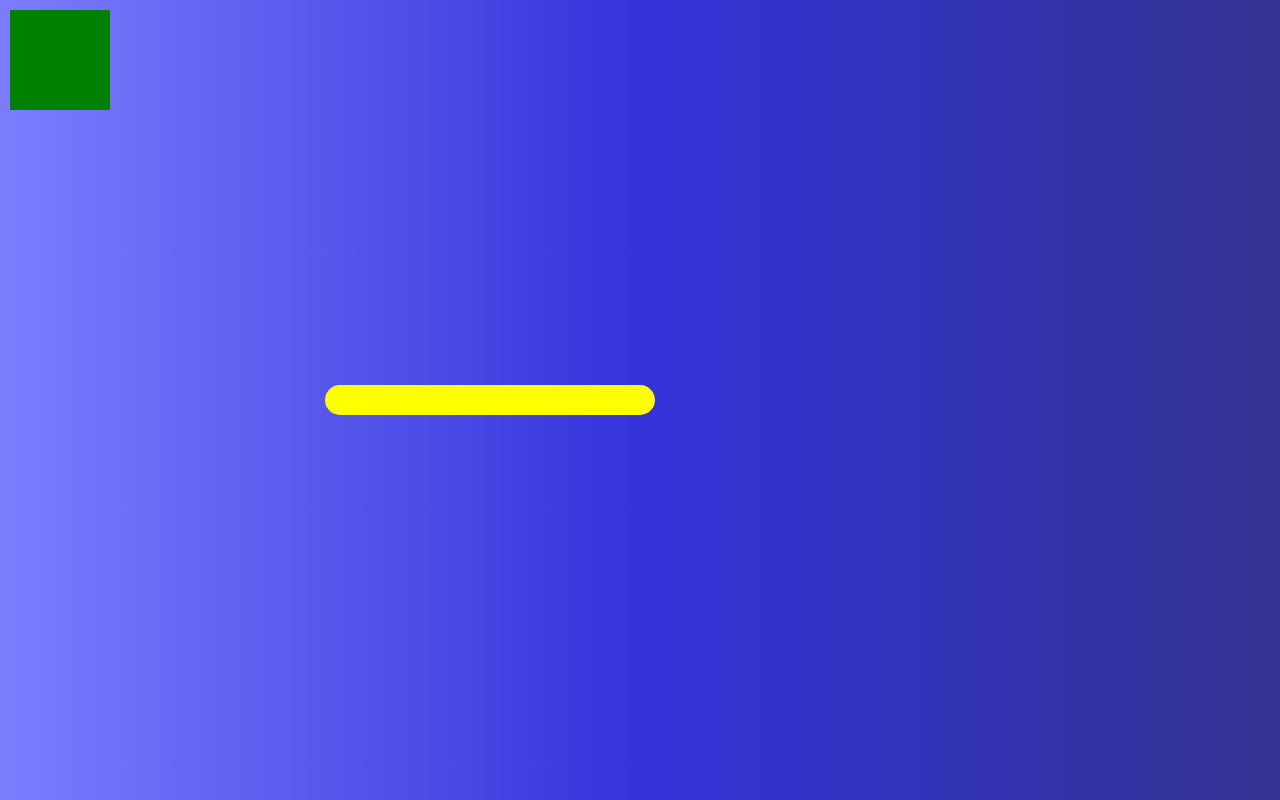
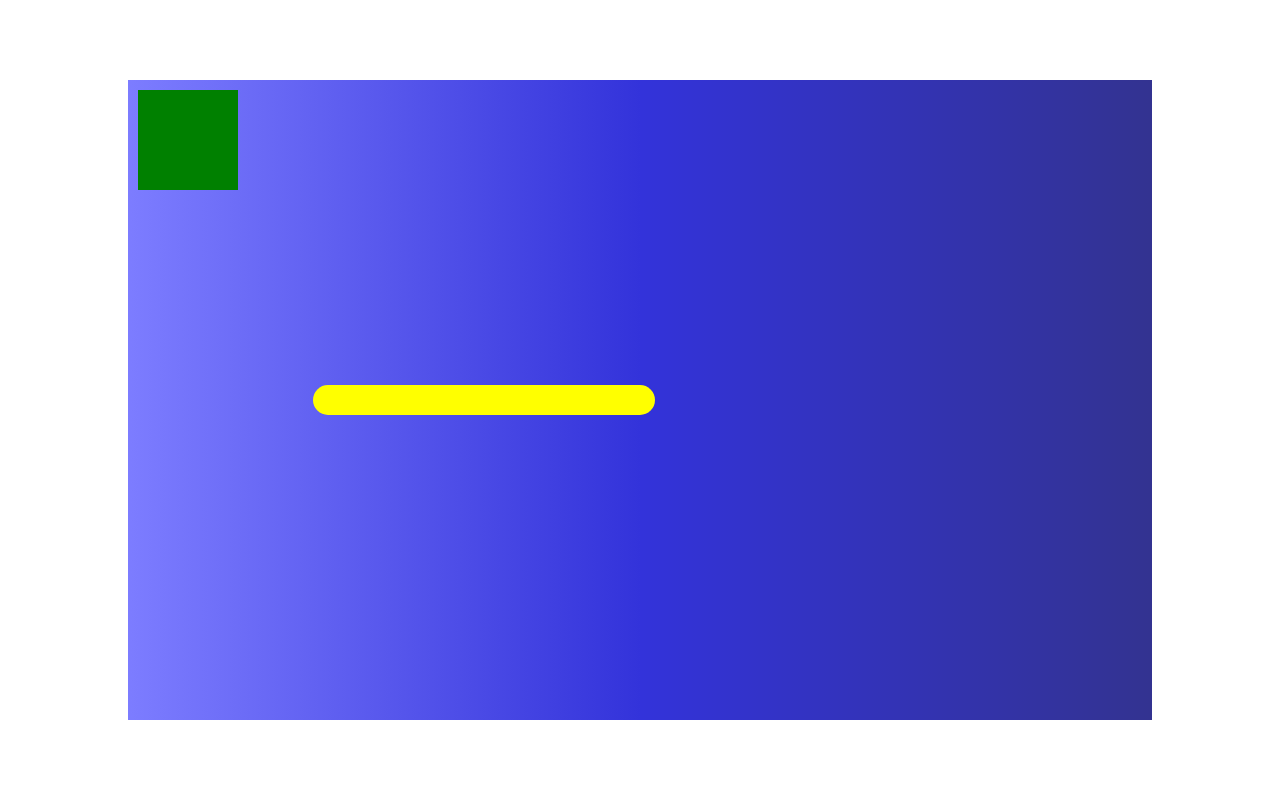
Before and after one commit to YakubuAmidu/Generator-art, a website: page index.html in a window 1280 px wide. Drawn offline with Linux system fonts and the light colour scheme.

Commit message:
Initial commit

```diff
--- a/sass/base/_base.scss
+++ b/sass/base/_base.scss
@@ -14,6 +14,7 @@
     rgba($color-light-blue-3, 0.8)
   );
   position: absolute;
-  top: 0;
-  left: 0;
+  top: 50%;
+  left: 50%;
+  transform: translate(-50%, -50%);
 }
--- a/script.js
+++ b/script.js
@@ -1,8 +1,8 @@
 window.addEventListener("load", function () {
   const canvas = document.getElementById("canvas1");
   const ctx = canvas.getContext("2d");
-  canvas.width = window.innerWidth;
-  canvas.height = window.innerHeight;
+  canvas.width = window.innerWidth * 0.8;
+  canvas.height = window.innerHeight * 0.8;
 
   // Canvas settings
   ctx.fillStyle = "green";
@@ -10,10 +10,13 @@ window.addEventListener("load", function () {
   ctx.lineWidth = 30;
   ctx.lineCap = "round";
 
+  // Effect settings
+  let size = 200;
+
   ctx.fillRect(10, 10, 100, 100);
 
   ctx.beginPath();
   ctx.moveTo(canvas.width / 2, canvas.height / 2);
-  ctx.lineTo(canvas.width / 2 - 300, canvas.height / 2);
+  ctx.lineTo(size, canvas.height / 2);
   ctx.stroke();
 });
```
Also changed, not shown: css/style.css.
